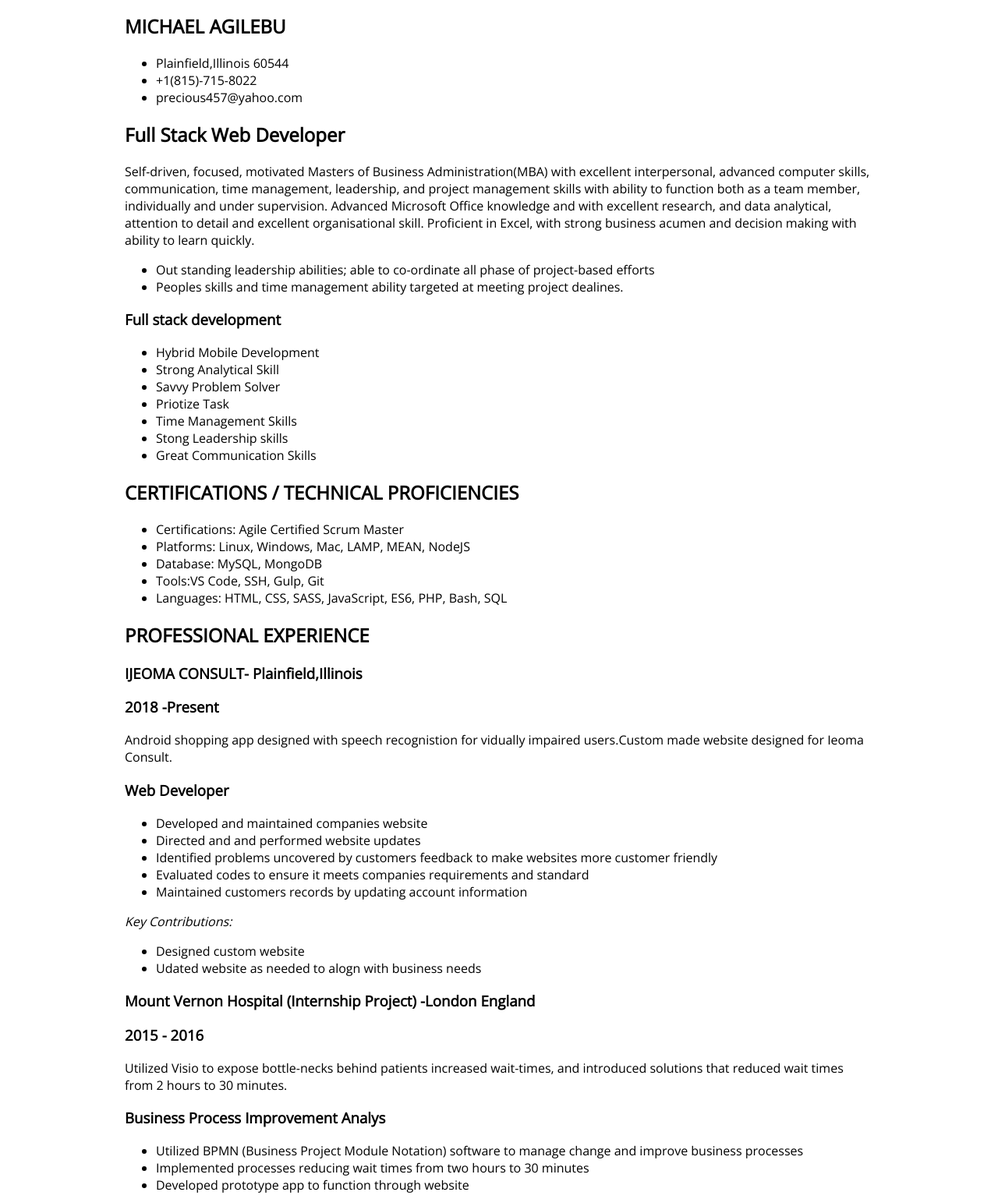
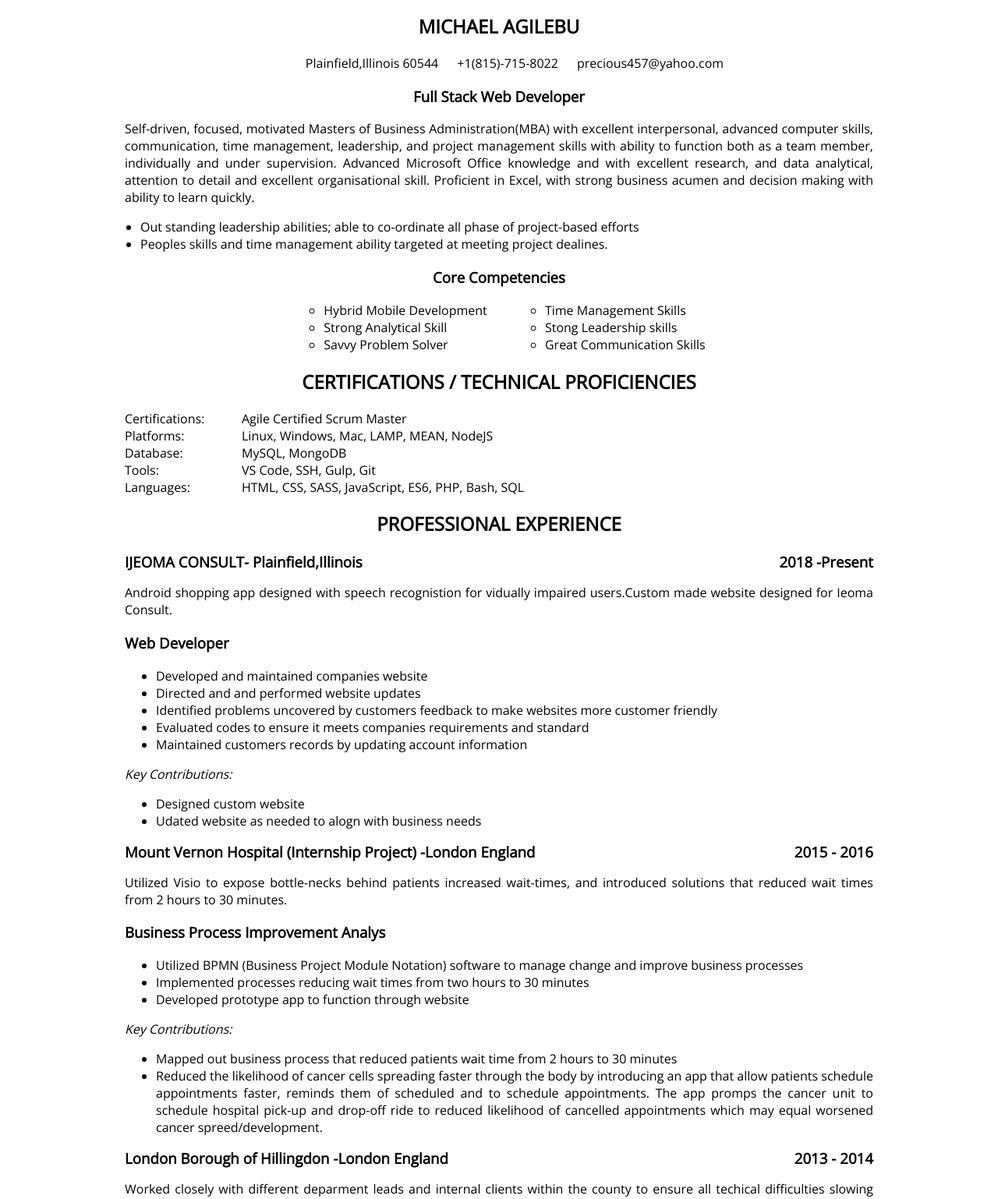
Before and after one commit to MichaelAgilebu/MichaelAgilebu.github.io, a website: page resume.html in a window 1280 px wide. Shown: the part 53-1591 px from the top of the page at 78% size. Drawn offline with nearby package versions, Linux system fonts and the light colour scheme.

Commit message:
Styled resume page

```diff
--- /dev/null
+++ b/gulpfile.js
@@ -0,0 +1,64 @@
+var gulp = require('gulp');
+var cleanCSS = require('gulp-clean-css');
+var uglify = require('gulp-uglify-es').default;
+var rename = require('gulp-rename');
+var concat = require('gulp-concat');
+var scss = require('gulp-sass');
+
+/**
+ * Define the paths upon which the files to be *gulped* will reside.
+ * # styles - the name of a collection (this can be anything you like)
+ * # src - the files to be gulped, multiple paths would be listed inside of an
+ * array
+ * # dest - the output location
+ *
+ */
+var paths = {
+    styles: {
+        src: 'src/scss/**.scss',
+        dest: 'dist/css/',
+    }
+};
+
+/**
+ * Define our tasks using plain functions
+ */
+function buildCSS() {
+    return gulp.src(paths.styles.src)
+        .pipe(scss())
+        .pipe(cleanCSS())
+        // pass in options to the stream
+        .pipe(rename({
+            basename: 'main',
+            suffix: '.min'
+        }))
+        .pipe(gulp.dest(paths.styles.dest));
+}
+
+/**
+ * Define a list of tasks to be executed when `gulp watch` is executed.
+ */
+function watch() {
+    gulp.watch(paths.styles.src, buildCSS);
+}
+
+exports.buildCSS = buildCSS;
+exports.watch = watch;
+
+/**
+ * Specify if tasks run in series or parallel using `gulp.series` and
+ * `gulp.parallel`
+ */
+var build = gulp.series(gulp.parallel(buildCSS));
+
+/**
+ * Create a list of tasks that can be run manually
+ * Running `gulp build` from the CLI would execute the build task
+ */
+gulp.task('build', build);
+
+/**
+ * Define default task that can be called by just running `gulp` from the CLI
+ * this would be the same as running `gulp watch`
+ */
+gulp.task('default', watch);
--- a/resume.html
+++ b/resume.html
@@ -5,7 +5,7 @@
     <title>Hello I am MICHAEL AGILEBU</title>
     <meta charset="UTF-8">
     <meta name="viewport" content="width=device-width, initial-scale=1, shrink-to-fit=no">
-    <link rel="stylesheet" type="text/css" href="./dist/css/main.css">
+    <link rel="stylesheet" type="text/css" href="./dist/css/main.min.css">
 </head>
 
 <body>
@@ -22,16 +22,16 @@
     </header>
 
     <main>
-        <section>
+        <section id="title">
             <h1>MICHAEL AGILEBU</h1>
-            <ul>
+            <ul class="contact-list">
                 <li>Plainfield,Illinois 60544</li>
                 <li>+1(815)-715-8022</li>
                 <li>precious457@yahoo.com</li>
             </ul>
         </section>
-        <section>
-            <h2>Full Stack Web Developer</h2>
+        <section id="intro">
+            <h3>Full Stack Web Developer</h3>
             <p>Self-driven, focused, motivated Masters of Business Administration(MBA) with excellent interpersonal,
                 advanced computer skills, communication, time management, leadership, and project management skills with
                 ability to function both as a team member, individually and under supervision. Advanced Microsoft Office
@@ -43,32 +43,35 @@
                 <li>Peoples skills and time management ability targeted at meeting project dealines.</li>
             </ul>
         </section>
-        <section>
-            <h3>Full stack development</h3>
+        <section id="competency">
+            <h3>Core Competencies</h3>
             <ul>
                 <li>Hybrid Mobile Development</li>
                 <li>Strong Analytical Skill</li>
                 <li>Savvy Problem Solver</li>
-                <li>Priotize Task</li>
+            </ul>
+            <ul>
                 <li>Time Management Skills</li>
                 <li>Stong Leadership skills</li>
                 <li>Great Communication Skills</li>
             </ul>
         </section>
-        <section>
+        <section id="skills">
             <h2>CERTIFICATIONS / TECHNICAL PROFICIENCIES</h2>
             <ul>
-                <li>Certifications: Agile Certified Scrum Master</li>
-                <li>Platforms: Linux, Windows, Mac, LAMP, MEAN, NodeJS</li>
-                <li>Database: MySQL, MongoDB</li>
-                <li>Tools:VS Code, SSH, Gulp, Git</li>
-                <li>Languages: HTML, CSS, SASS, JavaScript, ES6, PHP, Bash, SQL</li>
+                <li><span>Certifications:</span>Agile Certified Scrum Master</li>
+                <li><span>Platforms:</span>Linux, Windows, Mac, LAMP, MEAN, NodeJS</li>
+                <li><span>Database:</span>MySQL, MongoDB</li>
+                <li><span>Tools:</span>VS Code, SSH, Gulp, Git</li>
+                <li><span>Languages:</span>HTML, CSS, SASS, JavaScript, ES6, PHP, Bash, SQL</li>
             </ul>
         </section>
-        <section>
+        <section id="experience">
             <h2>PROFESSIONAL EXPERIENCE</h2>
-            <h3>IJEOMA CONSULT- Plainfield,Illinois</h3>
-            <h3>2018 -Present</h3>
+            <div class="row">
+                <h3 class="col-8">IJEOMA CONSULT- Plainfield,Illinois</h3>
+                <h3 class="col-4">2018 -Present</h3>
+            </div>
             <p>Android shopping app designed with speech recognistion for vidually impaired users.Custom made website
                 designed for Ieoma Consult.</p>
             <h3>Web Developer</h3>
@@ -86,9 +89,10 @@
                 <li>Designed custom website</li>
                 <li>Udated website as needed to alogn with business needs</li>
             </ul>
-
-            <h3>Mount Vernon Hospital (Internship Project) -London England</h3>
-            <h3>2015 - 2016</h3>
+            <div class="row">
+                <h3 class="col-8">Mount Vernon Hospital (Internship Project) -London England</h3>
+                <h3 class="col-4">2015 - 2016</h3>
+            </div>
             <p>Utilized Visio to expose bottle-necks behind patients increased wait-times, and introduced solutions that
                 reduced wait times from 2 hours to 30 minutes. </p>
             <h3>Business Process Improvement Analys</h3>
@@ -110,9 +114,10 @@
                     worsened cancer
                     spreed/development.</li>
             </ul>
-
-            <h3>London Borough of Hillingdon -London England</h3>
-            <h3>2013 - 2014</h3>
+            <div class="row">
+                <h3 class="col-8">London Borough of Hillingdon -London England</h3>
+                <h3 class="col-4">2013 - 2014</h3>
+            </div>
             <p>Worked closely with different deparment leads and internal clients within the county to ensure all
                 techical difficulties slowing down customer orders, and day to day business activities are resolved.</p>
             <h3>IT Customer Focused Assistant</h3>
@@ -137,21 +142,35 @@
             </ul>
 
         </section>
-        <section>
+        <section id="education">
             <h2>EDUCATION</h2>
-            <p>Brunel University -London, England</p>
-            <p>2012 - 2016</p>
+            <p class="col-8">Brunel University -London, England</p>
+            <p class="col-4">2012 - 2016</p>
             <h3>Information Technology</h3>
 
-            <p>UNiversity of St Francis -Joliet, IL</p>
-            <p>2017 - 2018</p>
+            <p class="col-8">UNiversity of St Francis -Joliet, IL</p>
+            <p class="col-4">2017 - 2018</p>
             <h3>Masters of Business Administration (Management)</h3>
 
-            <p>Micro Train Technologies - Chicaho IL</p>
-            <p>2021</p>
+            <p class="col-8">Micro Train Technologies - Chicaho IL</p>
+            <p class="col-4">2021</p>
             <h3>Agile Fullstack Web and Hybrid DEvelopment</h3>
         </section>
     </main>
+    <script>
+        var toggleMenu = document.getElementById('toggleMenu');
+        var nav = document.querySelector('nav');
+        toggleMenu.addEventListener(
+            'click',
+            function () {
+                if (nav.style.display == 'block') {
+                    nav.style.display = 'none';
+                } else {
+                    nav.style.display = 'block';
+                }
+            }
+        );
+    </script>
 </body>
 
 </html>
--- a/src/scss/main.scss
+++ b/src/scss/main.scss
@@ -109,3 +109,63 @@ main {
     }
 
 }
+
+h1, h2,
+#intro h3, #competency,
+.contact-list  {
+  text-align: center;
+}
+
+#intro ul {
+  margin-left: 0;
+  padding-left: 20px;
+}
+
+#competency ul {
+  list-style: circle;
+  display: inline-block;
+  margin: 0 15px;
+}
+
+.contact-list li{
+  display: inline-block;
+  padding: 0 10px;
+}
+
+p, ul li {
+  text-align: justify;
+  text-justify: inter-word;
+}
+
+.row:after {
+  content: "";
+  display: table;
+  clear: both;
+}
+
+.col-4 {
+  width: 20%;
+  float: left;
+  text-align: right;
+  margin: 0 0;
+}
+
+.col-8 {
+  width: 80%;
+  float: left;
+  margin: 0 0;
+}
+
+#skills ul {
+  margin-left: 0;
+  padding-left: 0;
+}
+
+#skills ul li {
+  display: block;
+}
+
+ul li span {
+  display: inline-block;
+  width: 150px;
+}
```
Also changed, not shown: contact.html (+14 -0 lines), thanks.html (+14 -1 lines), dist/css/main.min.css (added).
